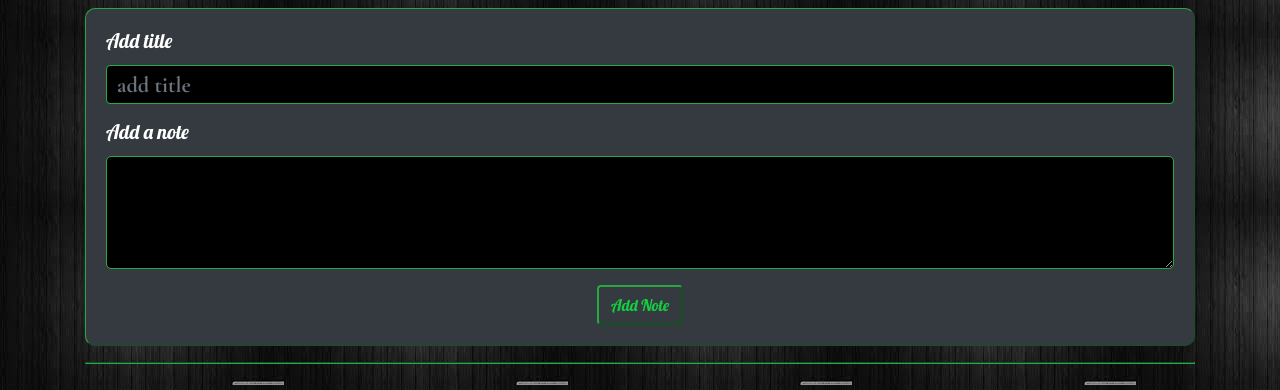
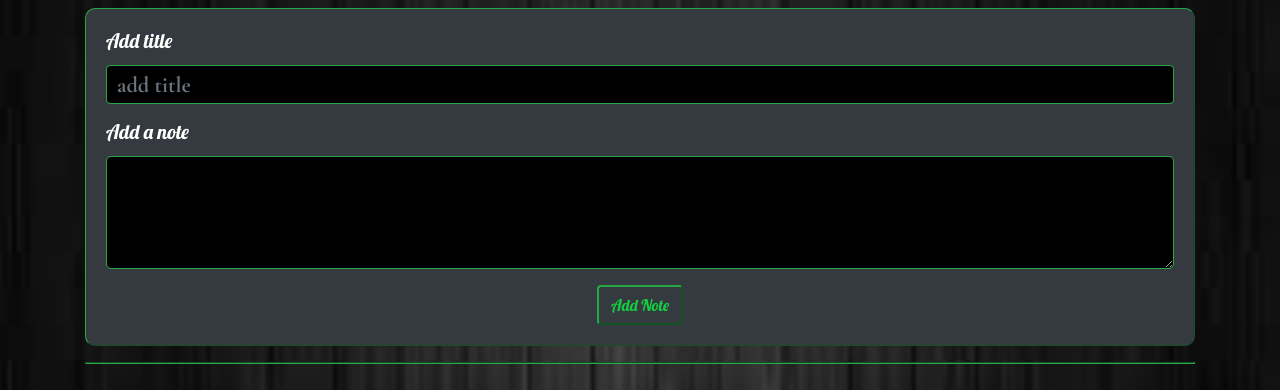
Before and after one commit to Prince3855/MagicNotes, a plain HTML site: page index.html in a window 1280 px wide. Shown: the part 146-536 px from the top of the page. Drawn offline with nearby package versions, Linux system fonts and the light colour scheme.

Commit message:
Update style.css

```diff
--- a/style.css
+++ b/style.css
@@ -1,6 +1,11 @@
+*{
+    margin: 0px;
+    padding: 0px;
+}
+
 body{
-    background-image:url("backImg.jpg");
-    background-repeat: repeat;
+    background:url("backImg.jpg") no-repeat center center fixed;
+    background-size: cover;
 }
 h2{
     color: rgb(241, 238, 234);
```
